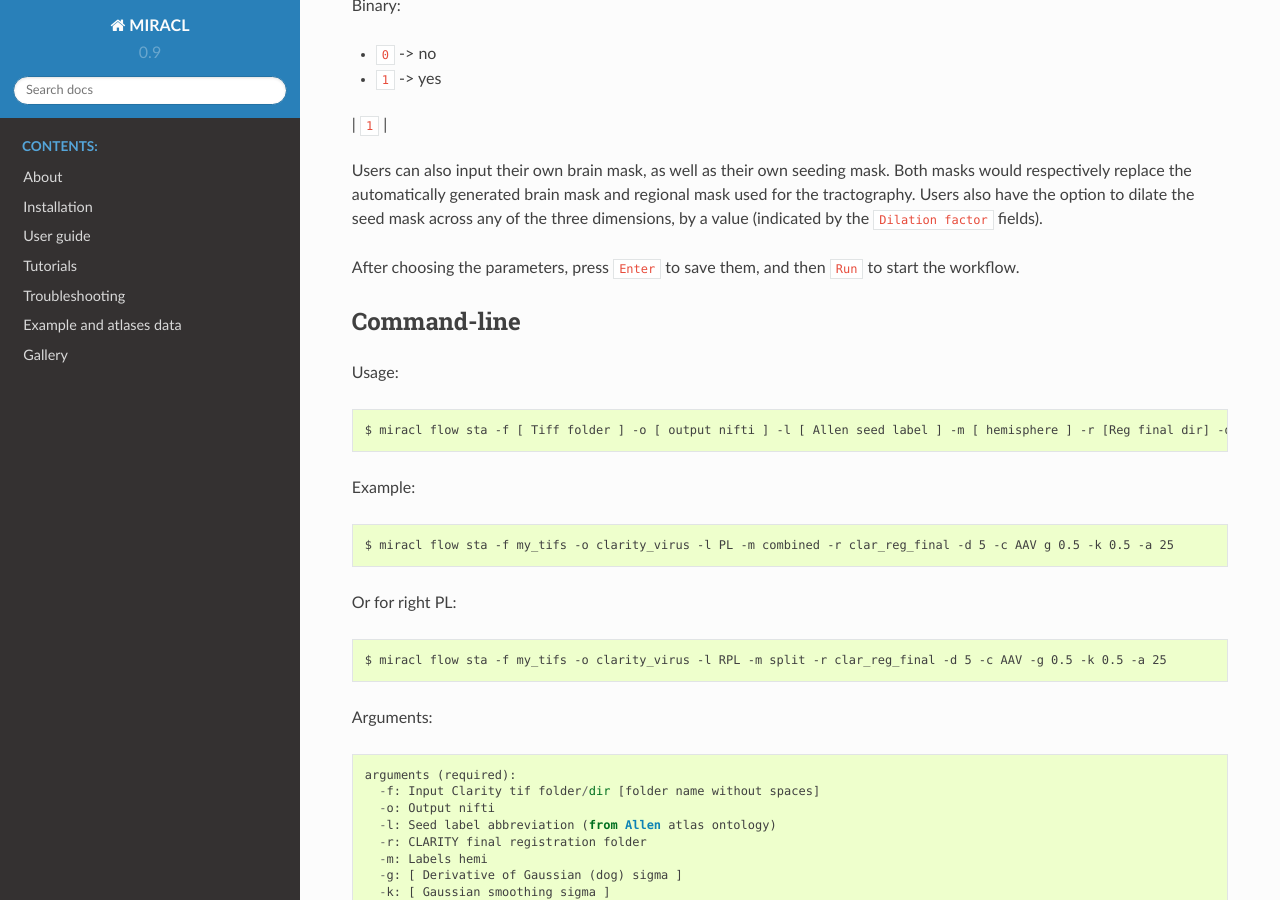
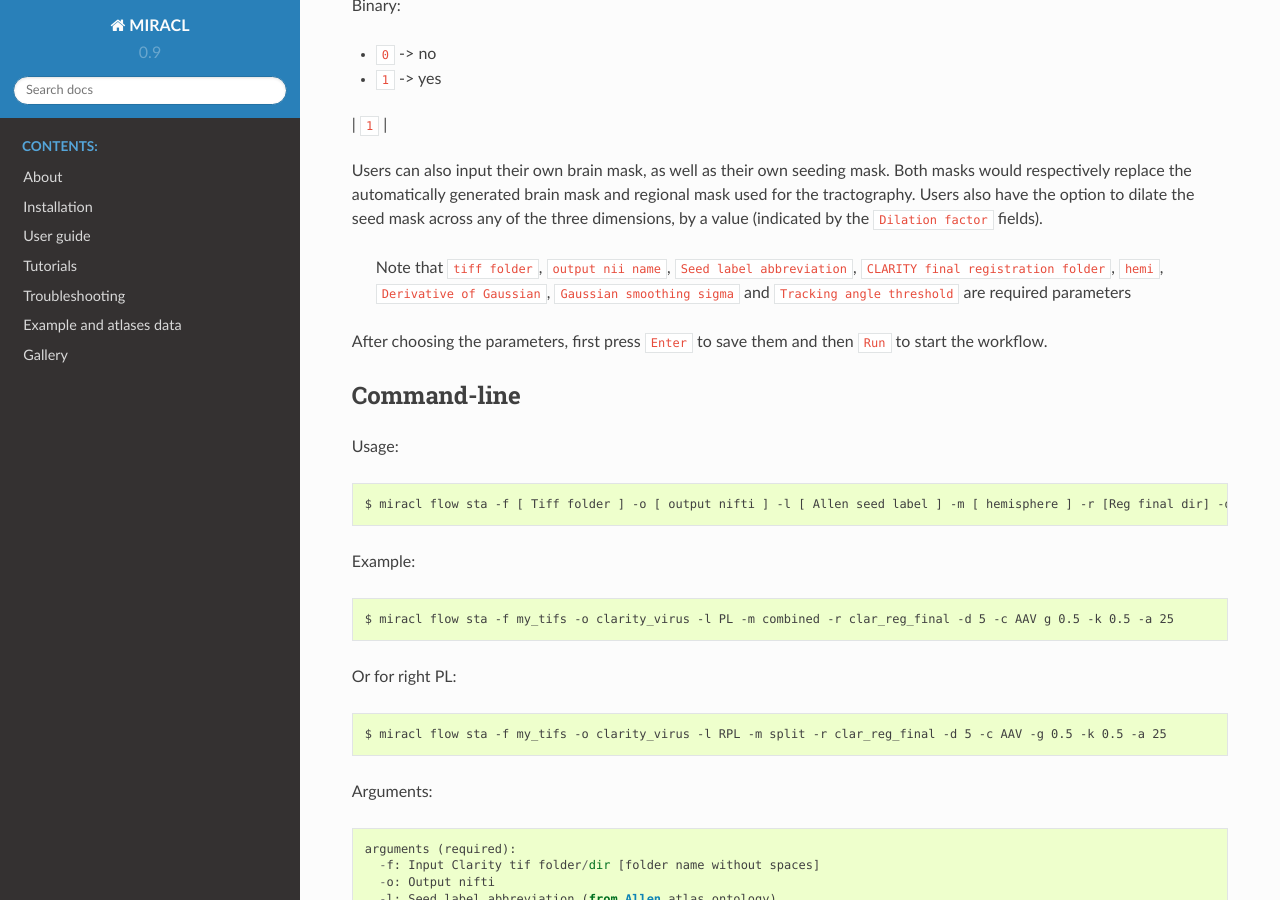
Before and after one commit to AICONSlab/MIRACL, a Sphinx documentation site: the page built from docs/tutorials/sta/sta.md, in a window 1280 px wide and 900 px high, scrolled down 3719 px. Built offline with Sphinx 7.4.7 and the Read the Docs theme 2.0.0, drawn with Linux system fonts in a browser that asks for light colours.

Commit message:
[docs] further improve formatting

```diff
--- a/docs/tutorials/sta/sta.md
+++ b/docs/tutorials/sta/sta.md
@@ -84,8 +84,13 @@ and regional mask used for the tractography. Users also have the option to
 dilate the seed mask across any of the three dimensions, by a value (indicated
 by the `Dilation factor` fields).
 
-After choosing the parameters, press `Enter` to save them, and then `Run` to
-start the workflow.
+> Note that `tiff folder`, `output nii name`, `Seed label abbreviation`,
+`CLARITY final registration folder`, `hemi`, `Derivative of Gaussian`,
+`Gaussian smoothing sigma` and `Tracking angle threshold` are required
+parameters
+
+After choosing the parameters, first press `Enter` to save them and then `Run`
+to start the workflow.
 
 ## Command-line
 
```
